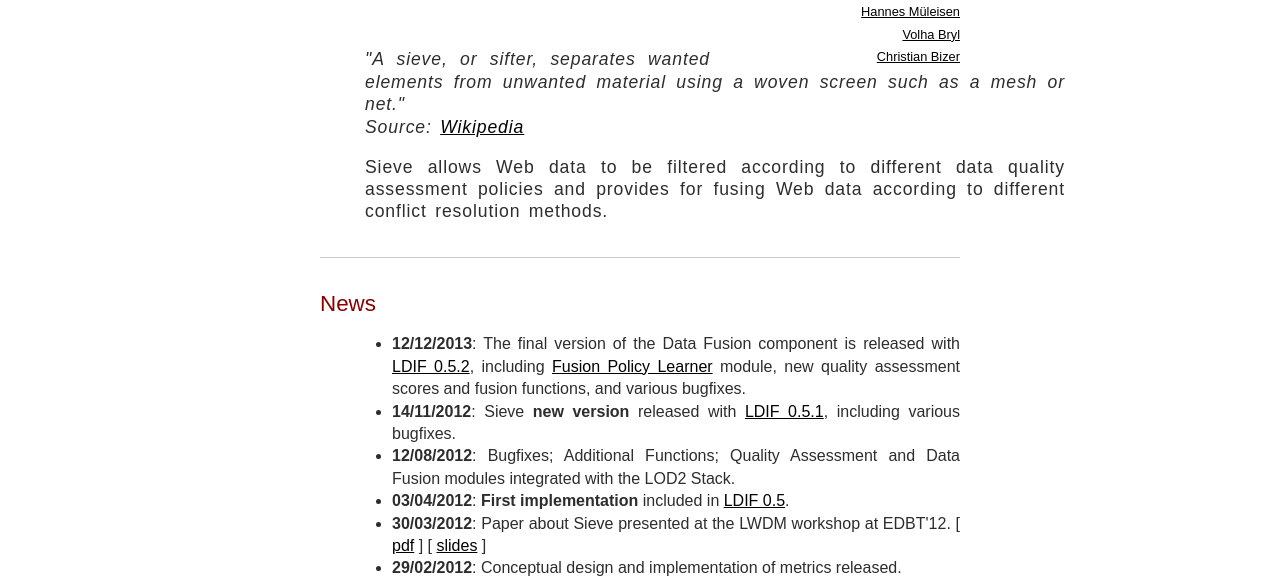
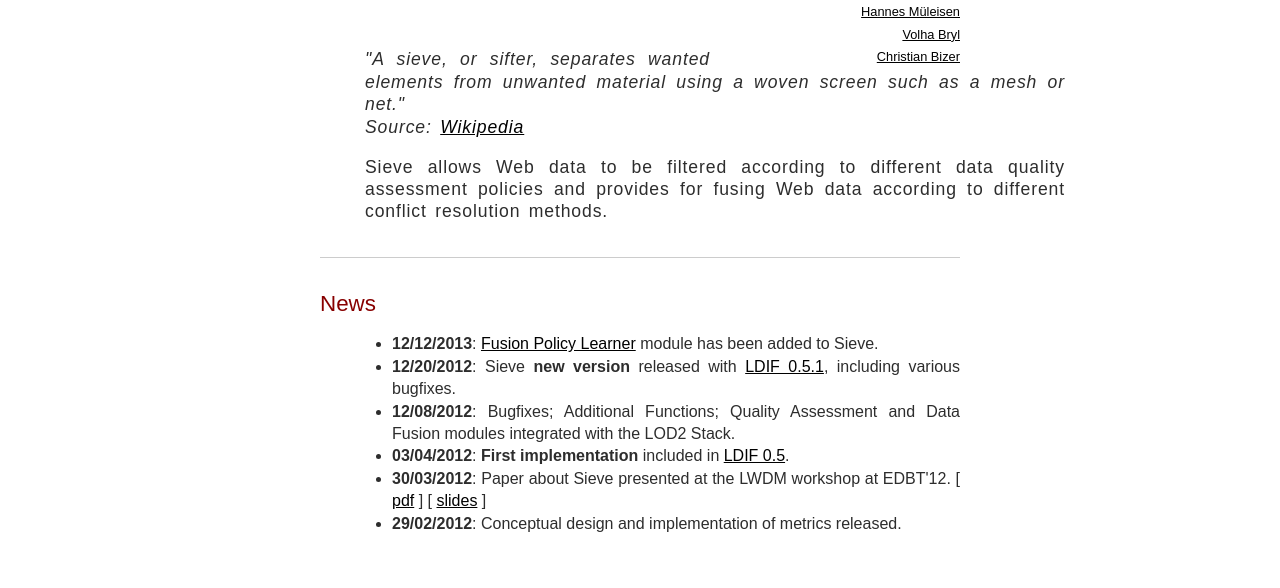
Before and after one commit to wbsg/sieve, a plain HTML site: page index.html in a window 1280 px wide. Shown: the part 189-777 px from the top of the page. Drawn offline with Linux system fonts and the light colour scheme.

Commit message:
Editing the webpage

```diff
--- a/index.html
+++ b/index.html
@@ -58,8 +58,9 @@
 <h2 id="news">News</h2>
 <div>
  <ul>
-  <li><b>12/12/2013</b>: The final version of the Data Fusion component is released with <a href="http://ldif.wbsg.de/">LDIF 0.5.2</a>, including <a href="FPL.html">Fusion Policy Learner</a> module, new quality assessment scores and fusion functions, and various bugfixes. </li>
-  <li><b>14/11/2012</b>: Sieve <b>new version</b> released with  <a href="http://ldif.wbsg.de/">LDIF 0.5.1</a>, including various bugfixes.</li>
+  <!--li><b>12/12/2013</b>: The final version of the Data Fusion component is released with <a href="http://ldif.wbsg.de/">LDIF 0.5.2</a>, including <a href="FPL.html">Fusion Policy Learner</a> module, new quality assessment scores and fusion functions, and various bugfixes. </li-->
+  <li><b>12/12/2013</b>: <a href="FPL.html">Fusion Policy Learner</a> module has been added to Sieve. </li>
+  <li><b>12/20/2012</b>: Sieve <b>new version</b> released with  <a href="http://ldif.wbsg.de/">LDIF 0.5.1</a>, including various bugfixes.</li>
   <li><b>12/08/2012</b>: Bugfixes; Additional Functions; Quality Assessment and Data Fusion modules integrated with the LOD2 Stack.</li>
   <li><b>03/04/2012</b>: <b>First implementation</b> included in <a href="http://ldif.wbsg.de/">LDIF 0.5</a>.</li> <!-- http://lists.w3.org/Archives/Public/public-lod/2012Apr/0041.html -->
   <li><b>30/03/2012</b>: Paper about Sieve presented at the LWDM workshop at EDBT'12. [ <a href="http://www.wiwiss.fu-berlin.de/en/institute/pwo/bizer/research/publications/Mendes-Muehleisen-Bizer-Sieve-LWDM2012.pdf">pdf</a> ] [ <a href="http://www.slideshare.net/pablomendes/lwdm2012-sieveslideshare">slides</a> ]</li>
```
